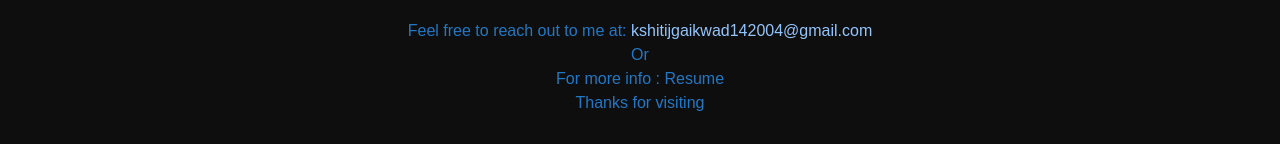
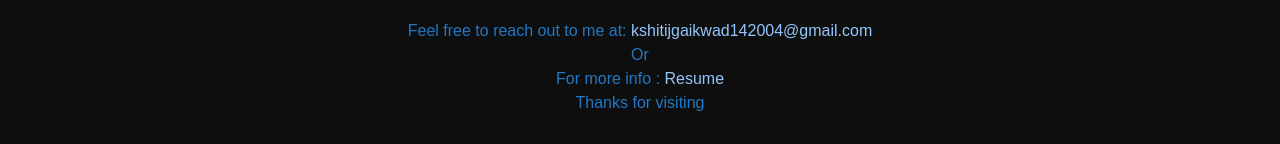
Before and after one commit to kshitij1439/portfolio, a React (Vite) app: page / in a window 1280 px wide. Shown: the part 1990-2134 px from the top of the page. Built offline with nearby package versions, Linux system fonts and the light colour scheme.

Commit message:
Added logo

```diff
--- a/index.html
+++ b/index.html
@@ -2,7 +2,7 @@
 <html lang="en">
   <head>
     <meta charset="UTF-8" />
-    <link rel="icon" type="image/svg+xml" href="" />
+    <link rel="icon" type="image/png" href="/klogo.png" />
     <meta name="viewport" content="width=device-width, initial-scale=1.0" />
     <title>Kshitij's Website</title>
   </head>
--- a/src/components/Contact.jsx
+++ b/src/components/Contact.jsx
@@ -12,7 +12,7 @@ function Contact() {
         <br />
         Or
         <br />
-        For more info : <a href="https://drive.google.com/drive/folders/1JUp7bNK8kMkDbtiGAu0sO6W7LJmN0DMj" target="_blank">Resume</a>
+        For more info : <a className="text-blue-300" href="https://drive.google.com/drive/folders/1JUp7bNK8kMkDbtiGAu0sO6W7LJmN0DMj" target="_blank">Resume</a>
 
 
       </p>
--- a/src/lib/utils.js
+++ /dev/null
@@ -1,5 +0,0 @@
-// src/lib/utils.js
-
-export const cn = (...classes) => {
-    return classes.filter(Boolean).join(' ');
-  };
```
Also changed, not shown: public/klogo.png (added), 1 other file (tests, documents, lock files or other folders).
